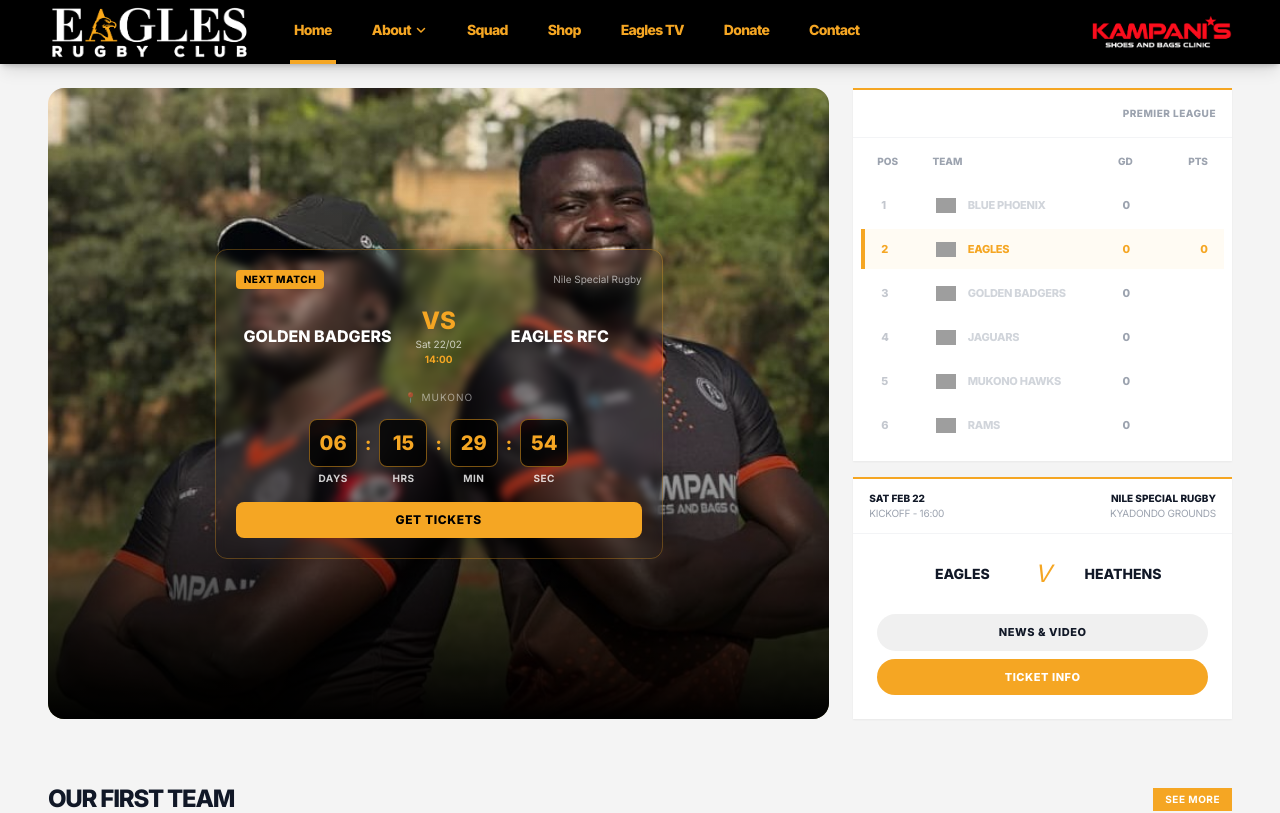
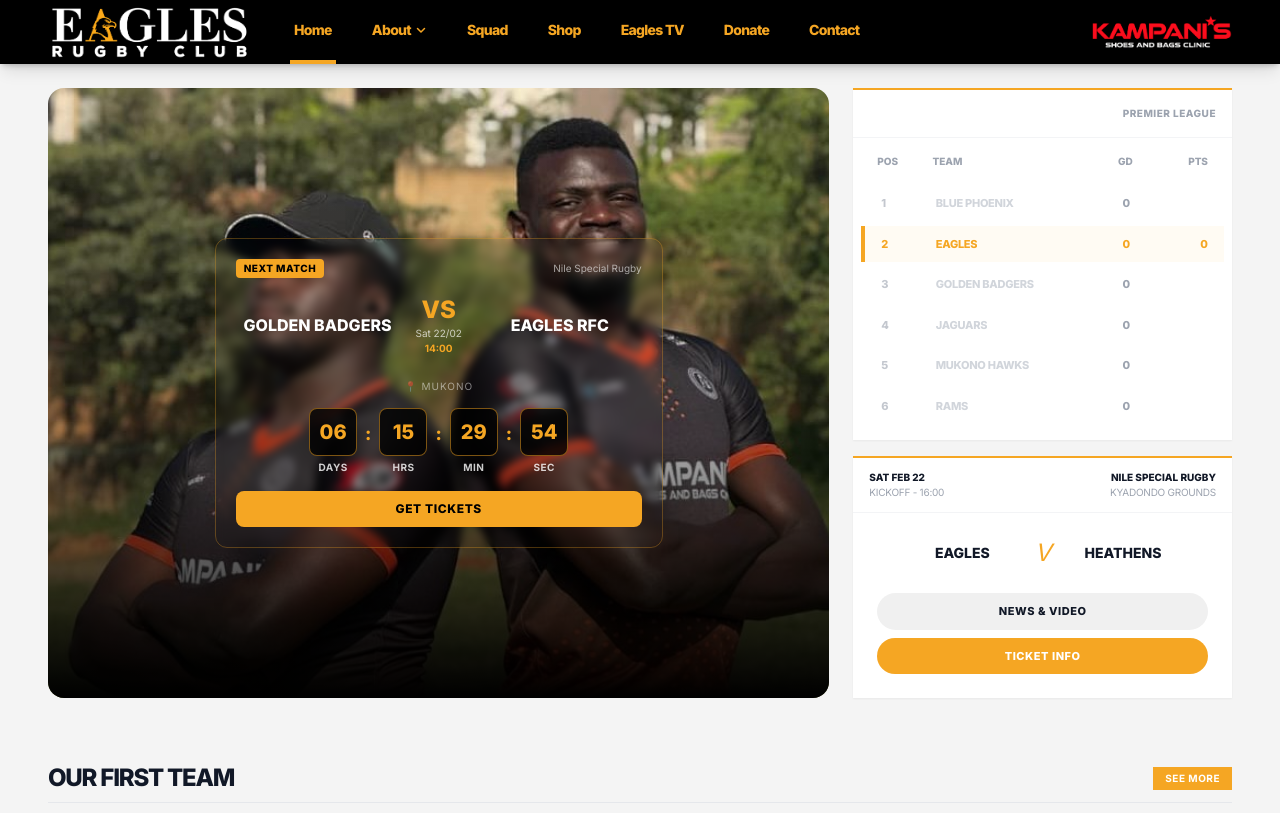
Before and after one commit to viber101/eaglesrfc3, a React (Vite) app: page / in a window 1280 px wide. Shown: the top 813 px of the page. Built offline with nearby package versions, Linux system fonts and the light colour scheme; grey boxes are pictures that could not be loaded.

Commit message:
fix: remove team logos from Premier League standings widget

```diff
--- a/App.tsx
+++ b/App.tsx
@@ -84,8 +84,7 @@
             }`}
           >
             <div className={`col-span-2 ${s.team === 'Eagles' ? 'text-[#F5A623]' : 'text-gray-400 opacity-60'}`}>{s.pos}</div>
-            <div className="col-span-6 flex items-center space-x-3">
-              <img src={s.logo} className="h-5 w-5 object-contain grayscale-0" alt={s.team} />
+            <div className="col-span-6 flex items-center">
               <span className={`truncate tracking-tight ${s.team === 'Eagles' ? 'text-[#F5A623]' : 'text-gray-300'}`}>{s.team}</span>
             </div>
             <div className={`col-span-2 text-center ${s.team === 'Eagles' ? 'text-[#F5A623]' : 'text-gray-400'}`}>{s.gd}</div>
```
